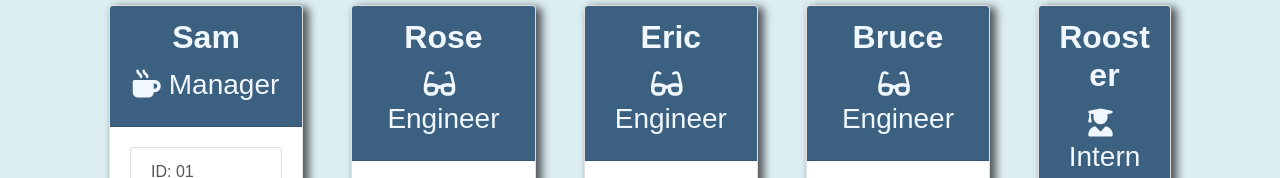
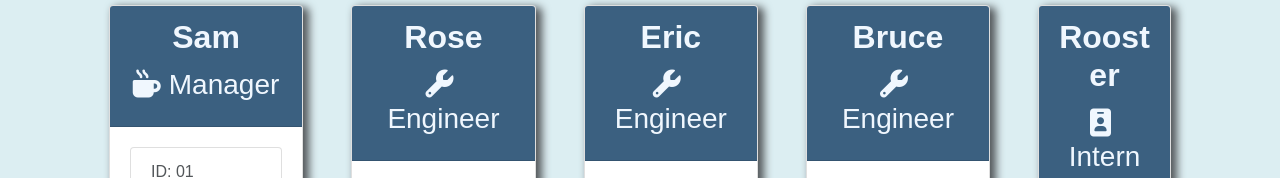
Before and after one commit to abanae/Work-Team-Profile-Generator, a website: page dist/team.html in a window 1280 px wide. Shown: the part 249-427 px from the top of the page. Drawn offline with nearby package versions, Linux system fonts and the light colour scheme; a web font is replaced by a local one.

Commit message:
change vector icons

```diff
--- a/dist/team.html
+++ b/dist/team.html
@@ -43,7 +43,7 @@
                     <div class="card employee-card mr-4 ml-4 mb-3">
     <div class="card-header text-center">
         <h2 class="card-title">Rose</h2>
-        <h3 class="card-title"><i class="fas fa-glasses mr-2"></i>Engineer</h3>
+        <h3 class="card-title"><i  class="fas fa-wrench mr-2"></i>Engineer</h3>
     </div>
     <div class="card-body">
         <ul class="list-group">
@@ -57,7 +57,7 @@
 </div><div class="card employee-card mr-4 ml-4 mb-3">
     <div class="card-header text-center">
         <h2 class="card-title">Eric</h2>
-        <h3 class="card-title"><i class="fas fa-glasses mr-2"></i>Engineer</h3>
+        <h3 class="card-title"><i class="fas fa-wrench mr-2"></i>Engineer</h3>
     </div>
     <div class="card-body">
         <ul class="list-group">
@@ -71,7 +71,7 @@
 </div><div class="card employee-card mr-4 ml-4 mb-3">
     <div class="card-header text-center">
         <h2 class="card-title">Bruce</h2>
-        <h3 class="card-title"><i class="fas fa-glasses mr-2"></i>Engineer</h3>
+        <h3 class="card-title"><i class="fas fa-wrench mr-2"></i>Engineer</h3>
     </div>
     <div class="card-body">
         <ul class="list-group">
@@ -87,7 +87,7 @@
                     <div class="card employee-card mr-4 ml-4 mb-3">
     <div class="card-header text-center">
         <h2 class="card-title">Rooster</h2>
-        <h3 class="card-title"><i class="fas fa-user-graduate mr-2"></i>Intern</h3>
+        <h3 class="card-title"><i class="fas fa-id-badge mr-2"></i>Intern</h3>
     </div>
     <div class="card-body">
         <ul class="list-group">
```
